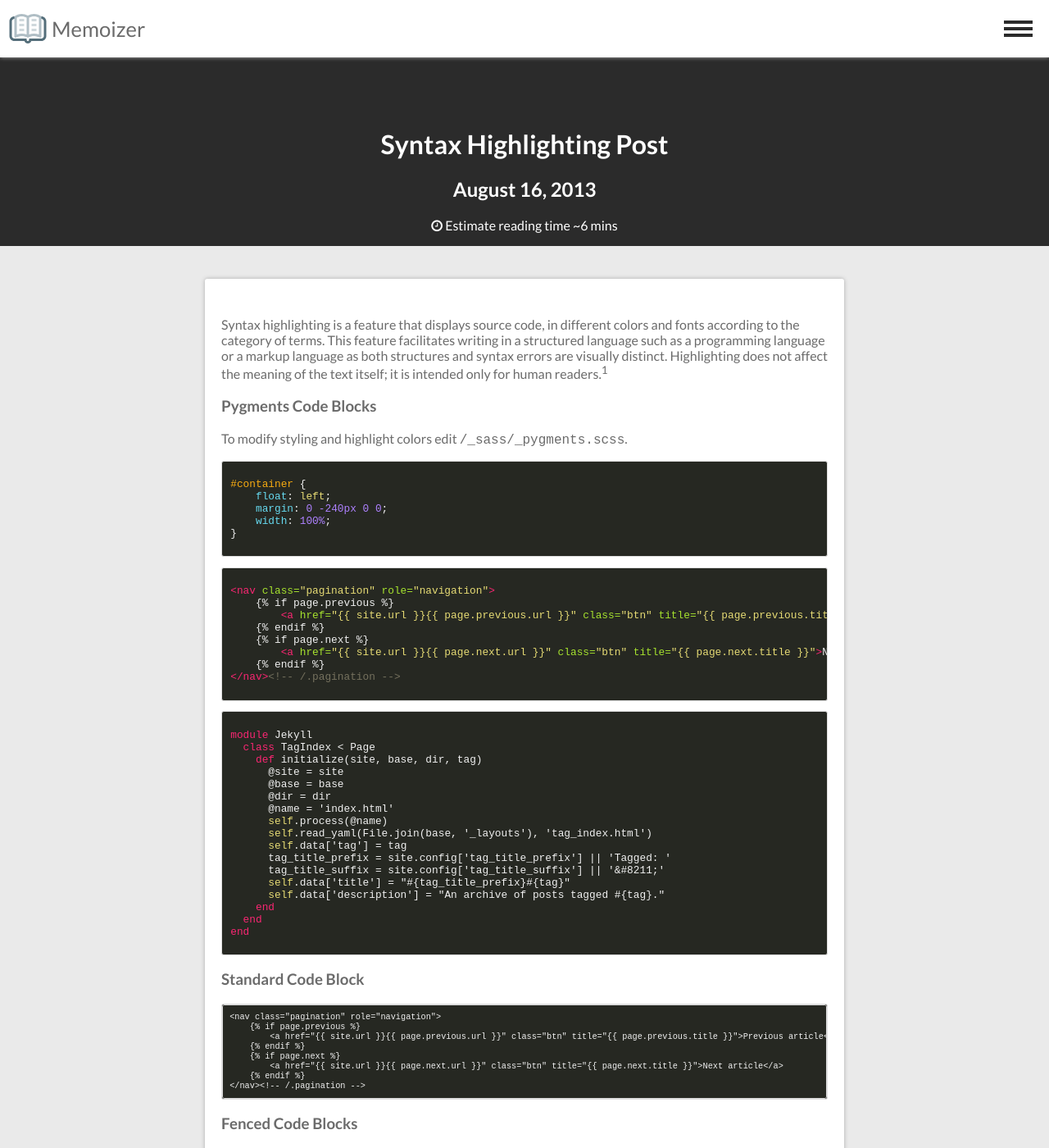
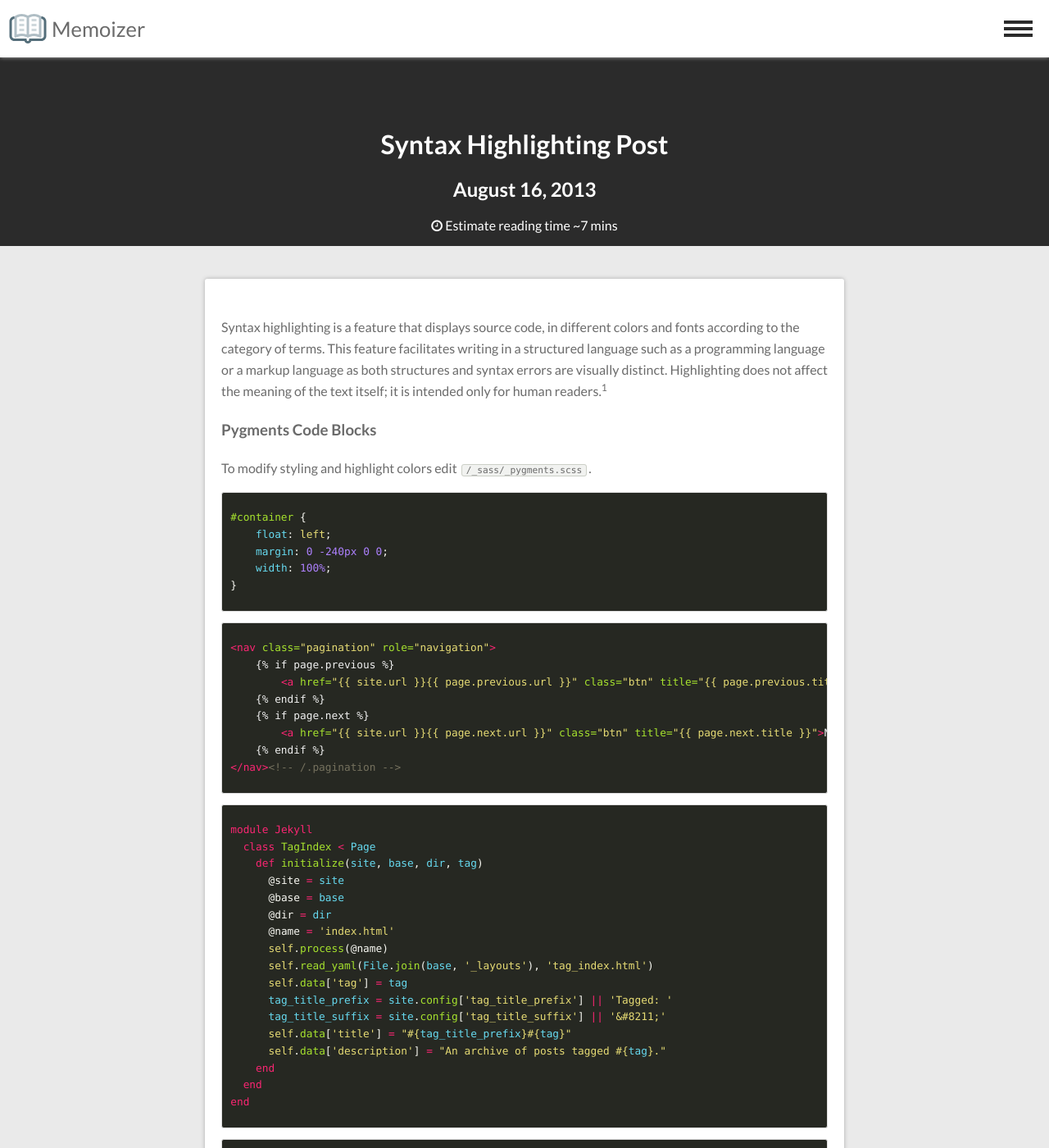
Before and after one commit to yatanokarasu/yatanokarasu.github.io, a Jekyll site: the page built from _posts/2013-08-16-code-highlighting-post.md, in a window 1280 px wide and 1400 px high. Shown: the whole window at 82% size. Built offline with Jekyll 4.4.1, drawn with Linux system fonts in a browser that asks for light colours; some web fonts are replaced; some of the changed text lies outside the part shown.

Commit message:
Fix basic elements.
Signed-off-by: yatanokarasu <sync.outerphase@gmail.com>

```diff
--- a/_layouts/page.html
+++ b/_layouts/page.html
@@ -3,6 +3,8 @@
 ---
 
 <!-- article -->
-<article>
-  {{ content }}
+<article class="contents">
+  <section class="contents-entry">
+    {{ content }}
+  </section>
 </article>
--- a/_layouts/post.html
+++ b/_layouts/post.html
@@ -3,8 +3,10 @@
 ---
 
 <!-- Post -->
-<article>
-  {{ content }}
+<article class="contents">
+  <section class="contents-entry">
+    {{ content }}
+  </section>
 </article>
 
 <!-- Contents footer -->
--- a/_posts/2013-08-16-code-highlighting-post.md
+++ b/_posts/2013-08-16-code-highlighting-post.md
@@ -15,13 +15,13 @@
 
 To modify styling and highlight colors edit `/_sass/_pygments.scss`.
 
-{% highlight css %}
+~~~ css
 #container {
     float: left;
     margin: 0 -240px 0 0;
     width: 100%;
 }
-{% endhighlight %}
+~~~
 
 {% highlight html %}
 {% raw %}
@@ -54,6 +54,51 @@
     end
   end
 end
+{% endhighlight %}
+
+{% highlight java %}
+package org.ravnes.pentomino;
+
+import java.util.List;
+
+
+public class Pentomino extends Thread implements Serialize {
+
+  private static final class Candidate {
+
+    private final String test = "test";
+
+    private static final VERSION = "10.2.0.1";
+
+    private List<String> list;
+
+
+    public Candidate() {
+      this.list = new ArrayList<String>();
+
+      if (list.size() == 0) {
+        list.add("hogehoge");
+      }
+
+      if (list.contains("moke")) {
+        list.add("fuga");
+      }
+    }
+
+
+    public String get(final String key) {
+      return this.key.get(key);
+    }
+
+
+    private static boolean contains(final String key) {
+      return this.list.contains(key);
+    }
+
+  }
+
+}
+
 {% endhighlight %}
 
 
--- a/_scss/_elements.scss
+++ b/_scss/_elements.scss
@@ -1,13 +1,92 @@
 
 
 // -----------------------------------------------------------------------------
-// Figures and Images
+// Figures, Code snippet and Images
 // -----------------------------------------------------------------------------
 
 figure {
     margin:             0 0 1em;
     padding:            10px 0;
+
+    img {
+        margin-bottom:  10px;
+    }
+
+    a {
+        img {
+            @include                        translate(0, 0);
+            -webkit-transition-duration:    0.25s;
+            -moz-transition-duration:       0.25s;
+            -ms-transition-duration:        0.25s;
+            -o-transition-duration:         0.25s;
+            transition-duration:            0.25s;
+
+            &:hover {
+                @include                    translate(0, -5px);
+                @include                    box-shadow(0 0 10px fade($base-color, 20));
+            }
+        }
+    }
+
+    &.half {
+        @media #{$large} {
+            img {
+                width: 48%;
+                float: left;
+                margin-right: 10px;
+            }
+            figcaption {
+                clear: left;
+            }
+        }
+    }
+
+
+    &.third {
+        @media #{$large} {
+            img {
+                width: 31%;
+                float: left;
+                margin-right: 10px;
+            }
+
+            figcaption {
+                clear: left;
+            }
+        }
+    }
 }
+
+figure.center {
+    text-align:         center;
+}
+
+figure.center img {
+    float:              none;
+}
+
+.image-left {
+    float:              none;
+
+    @media #{$medium} {
+        float:          left;
+    }
+}
+
+.image-right {
+    float:              none;
+
+    @media #{$medium} {
+        float:          right;
+    }
+}
+
+
+div.highlighter-rouge {
+    margin:             0 0 1em;
+    padding:            10px 0;
+}
+
 
 
 iframe {
--- a/_scss/_form.scss
+++ b/_scss/_form.scss
@@ -225,7 +225,7 @@
 }
 
 
-article {
+.contents {
     margin-top:                 30px;
     padding:                    30px 20px;
 
@@ -233,6 +233,24 @@
     border-radius:              3px;
 
     background-color:           $contents-body-back-color;
+
+    h1, h2, h3, h4, h5, h6, p, li {
+        word-wrap:              break-word;
+    }
+}
+
+
+.contents-entry {
+    @include                    font(16);
+
+    p  > a,
+    li > a {
+        border-bottom:          1px dotted lighten($link-color, 30);
+
+        &:hover {
+            border-bottom-style:    solid;
+        }
+    }
 }
 
 
--- a/_scss/_highlight.scss
+++ b/_scss/_highlight.scss
@@ -3,7 +3,8 @@
 // Code Highlight
 // -----------------------------------------------------------------------------
 
-.highlight {
+figure.highlight,
+div.highlighter-rouge {
     color:              $code-primary-text-color;
     background-color:   $code-primary-back-color;
 
@@ -19,82 +20,69 @@
 
     .language-css .nf {       color: #F6AA11;}
 
-    .c  {               color: #75715E } /* Comment         */
-    .k  {               color: #F92672 } /* Keyword         */
-    .s  {               color: #E6DB74 } /* Literal.String  */
-    .na {               color: #A6E22E } /* Name.Attribute  */
-    .nb {               color: #E6DB74 } /* Name.Builtin    */
-    .nl {               color: #66D9EF } /* Name.Label      */
-    .nt {               color: #F92672 } /* Name.Tag        */
+    .c  { color: #75715E }  /* Comment                     */
+    .k  { color: #F92672 }  /* Keyword                     */
+    .l  { color: #AE81FF }  /* Literal                     */
+    .m  { color: #AE81FF }  /* Literal.Number              */
+    .n  { color: #66D9EF }  /* Name                        */
+    .o  { color: #F92672 }  /* Operator                    */
+    .p  { color: #F8F8F2 }  /* Punctuation                 */
+    .s  { color: #E6DB74 }  /* Literal.String              */
+    .cm { color: #75715E }  /* Comment.Multiline           */
+    .cp { color: #75715E }  /* Comment.Preproc             */
+    .c1 { color: #75715E }  /* Comment.Single              */
+    .cs { color: #75715E }  /* Comment.Special             */
+    .kc { color: #66D9EF }  /* Keyword.Constant            */
+    .kd { color: #F92672 }  /* Keyword.Declaration         */
+    .kn { color: #F92672 }  /* Keyword.Namespace           */
+    .kp { color: #66D9EF }  /* Keyword.Pseudo              */
+    .kr { color: #66D9EF }  /* Keyword.Reserved            */
+    .kt { color: #66D9EF }  /* Keyword.Type                */
+    .ld { color: #E6DB74 }  /* Literal.Date                */
+    .na { color: #A6E22E }  /* Name.Attribute              */
+    .nb { color: #E6DB74 }  /* Name.Builtin                */
+    .nc { color: #A6E22E }  /* Name.Class                  */
+    .nl { color: #66D9EF }  /* Name.Label                  */
+    .nn { color: #F92672 }  /* Name.Namespace              */
+    .nt { color: #F92672 }  /* Name.Tag                    */
+    .no { color: #66D9EF }  /* Name.Constant               */
+    .nd { color: #A6E22E }  /* Name.Decorator              */
+    .ni { color: #F8F8F2 }  /* Name.Entity                 */
+    .ne { color: #A6E22E }  /* Name.Exception              */
+    .nf { color: #A6E22E }  /* Name.Function               */
+    .nx { color: #A6E22E }  /* Name.Other                  */
+    .py { color: #F8F8F2 }  /* Name.Property               */
+    .nv { color: #F8F8F2 }  /* Name.Variable               */
+    .ow { color: #F92672 }  /* Operator.Word               */
+    .w  { color: #F8F8F2 }  /* Text.Whitespace             */
+    .mf { color: #AE81FF }  /* Literal.Number.Float        */
+    .mh { color: #AE81FF }  /* Literal.Number.Hex          */
+    .mi { color: #AE81FF }  /* Literal.Number.Integer      */
+    .mo { color: #AE81FF }  /* Literal.Number.Oct          */
+    .sb { color: #E6DB74 }  /* Literal.String.Backtick     */
+    .sc { color: #E6DB74 }  /* Literal.String.Char         */
+    .sd { color: #E6DB74 }  /* Literal.String.Doc          */
+    .s2 { color: #E6DB74 }  /* Literal.String.Double       */
+    .se { color: #AE81FF }  /* Literal.String.Escape       */
+    .sh { color: #E6DB74 }  /* Literal.String.Heredoc      */
+    .si { color: #E6DB74 }  /* Literal.String.Interpol     */
+    .sx { color: #E6DB74 }  /* Literal.String.Other        */
+    .sr { color: #E6DB74 }  /* Literal.String.Regex        */
+    .s1 { color: #E6DB74 }  /* Literal.String.Single       */
+    .ss { color: #E6DB74 }  /* Literal.String.Symbol       */
+    .bp { color: #F8F8F2 }  /* Name.Builtin.Pseudo         */
+    .vc { color: #F8F8F2 }  /* Name.Variable.Class         */
+    .vg { color: #F8F8F2 }  /* Name.Variable.Global        */
+    .vi { color: #F8F8F2 }  /* Name.Variable.Instance      */
+    .il { color: #AE81FF }  /* Literal.Number.Integer.Long */
 
-    .m      {           color: #AE81FF } /* Literal.Number  */
+    .ge { font-style:   italic }  /* Generic.Emph */
+    .gs { font-weight:  bold }   /* Generic.Strong */
+
+    .language-css
+        .nf { color: #F6AA11; }
+
+    .language-java
+        .o  { color: #F8F8F2; }
+
 }
-
-
-
-//.highlight {
-//    font-family:    $code-font;
-//    margin-bottom: 1.5em;
-//    @include font(12);
-//    color: #d0d0d0;
-//    border: 1px solid darken($body-color, 5);
-//    background-color: #272822;
-//    @include rounded(3px);
-//    pre {
-//        position: relative;
-//        margin: 0;
-//        padding: 1em;
-//    }
-//    .lineno { padding-right: 24px; color: #8f908a;}
-//    .hll { background-color: #49483e }
-//    .err { color: #960050; background-color: #1e0010 } /* Error */
-//    .l { color: #ae81ff } /* Literal */
-//    .n { color: #f8f8f2 } /* Name */
-//    .o { color: #f92672 } /* Operator */
-//    .p { color: #f8f8f2 } /* Punctuation */
-//    .cm { color: #75715e } /* Comment.Multiline */
-//    .cp { color: #75715e } /* Comment.Preproc */
-//    .c1 { color: #75715e } /* Comment.Single */
-//    .cs { color: #75715e } /* Comment.Special */
-//    .ge { font-style: italic } /* Generic.Emph */
-//    .gs { font-weight: bold } /* Generic.Strong */
-//    .kc { color: #66d9ef } /* Keyword.Constant */
-//    .kd { color: #66d9ef } /* Keyword.Declaration */
-//    .kn { color: #f92672 } /* Keyword.Namespace */
-//    .kp { color: #66d9ef } /* Keyword.Pseudo */
-//    .kr { color: #66d9ef } /* Keyword.Reserved */
-//    .kt { color: #66d9ef } /* Keyword.Type */
-//    .ld { color: #e6db74 } /* Literal.Date */
-//    .nc { color: #a6e22e } /* Name.Class */
-//    .no { color: #66d9ef } /* Name.Constant */
-//    .nd { color: #a6e22e } /* Name.Decorator */
-//    .ni { color: #f8f8f2 } /* Name.Entity */
-//    .ne { color: #a6e22e } /* Name.Exception */
-//    .nf { color: #a6e22e } /* Name.Function */
-//    .nn { color: #f8f8f2 } /* Name.Namespace */
-//    .nx { color: #a6e22e } /* Name.Other */
-//    .py { color: #f8f8f2 } /* Name.Property */
-//    .nv { color: #f8f8f2 } /* Name.Variable */
-//    .ow { color: #f92672 } /* Operator.Word */
-//    .w { color: #f8f8f2 } /* Text.Whitespace */
-//    .mf { color: #ae81ff } /* Literal.Number.Float */
-//    .mh { color: #ae81ff } /* Literal.Number.Hex */
-//    .mi { color: #ae81ff } /* Literal.Number.Integer */
-//    .mo { color: #ae81ff } /* Literal.Number.Oct */
-//    .sb { color: #e6db74 } /* Literal.String.Backtick */
-//    .sc { color: #e6db74 } /* Literal.String.Char */
-//    .sd { color: #e6db74 } /* Literal.String.Doc */
-//    .s2 { color: #e6db74 } /* Literal.String.Double */
-//    .se { color: #ae81ff } /* Literal.String.Escape */
-//    .sh { color: #e6db74 } /* Literal.String.Heredoc */
-//    .si { color: #e6db74 } /* Literal.String.Interpol */
-//    .sx { color: #e6db74 } /* Literal.String.Other */
-//    .sr { color: #e6db74 } /* Literal.String.Regex */
-//    .s1 { color: #e6db74 } /* Literal.String.Single */
-//    .ss { color: #e6db74 } /* Literal.String.Symbol */
-//    .bp { color: #f8f8f2 } /* Name.Builtin.Pseudo */
-//    .vc { color: #f8f8f2 } /* Name.Variable.Class */
-//    .vg { color: #f8f8f2 } /* Name.Variable.Global */
-//    .vi { color: #f8f8f2 } /* Name.Variable.Instance */
-//    .il { color: #ae81ff } /* Literal.Number.Integer.Long */
-//}
--- a/_scss/_mixin.scss
+++ b/_scss/_mixin.scss
@@ -14,12 +14,22 @@
   line-height:  0    + round($doc-line-height / $size*10000) / 10000;
 }
 
+// ---------------------------
+// Just the REMs
+// ---------------------------
+
+@mixin font-rem($size) {
+  font-size:    0px  + $size;
+  font-size:    0rem + $size / $doc-font-size;
+}
+
 
 
 // ---------------------------
 // Corners
 // ---------------------------
 
+// .border-rounded(VALUE);
 @mixin border-rounded($radius:4px) {
     -webkit-border-radius:          $radius;
     -moz-border-radius:             $radius;
@@ -27,3 +37,36 @@
     -o-border-radius:               $radius;
     border-radius:                  $radius;
 }
+
+
+// .box-shadow(HORIZONTAL VERTICAL BLUR COLOR))
+@mixin box-shadow($shadow: 0 1px 3px rgba(0, 0, 0, .25)) {
+  -webkit-box-shadow:               $shadow;
+  -moz-box-shadow:                  $shadow;
+  -ms-box-shadow:                   $shadow;
+  -o-box-shadow:                    $shadow;
+  box-shadow:                       $shadow;
+}
+
+
+// ---------------------------
+// Transformations
+// ---------------------------
+
+// .transition(PROPERTY DURATION DELAY(OPTIONAL) TIMING-FINCTION);
+@mixin transition($transition) {
+  -webkit-transition :              $transition;
+  -moz-transition :                 $transition;
+  -ms-transition :                  $transition;
+  -o-transition :                   $transition;
+  transition :                      $transition;
+}
+
+// .translate(VALUE, VALUE)
+@mixin translate($x: 0, $y: 0) {
+  -webkit-transform:                translate($x, $y);
+  -moz-transform:                   translate($x, $y);
+  -ms-transform:                    translate($x, $y);
+  -o-transform:                     translate($x, $y);
+  transform:                        translate($x, $y);
+}
--- a/_scss/_reset.scss
+++ b/_scss/_reset.scss
@@ -1,22 +1,79 @@
 
-/*
- * Width including border of elements.
- */
+
+// -----------------------------------------------------------------------------
+// Width including border of elements.
+// -----------------------------------------------------------------------------
+
 *,
 *:before,
 *:after {
-    -webkit-box-sizing: border-box;
-    -moz-box-sizing:    border-box;
-    -ms-box-sizing:     border-box;
-    -o-box-sizing:      border-box;
+    -webkit-box-sizing:     border-box;
+    -moz-box-sizing:        border-box;
+    -ms-box-sizing:         border-box;
+    -o-box-sizing:          border-box;
+    box-sizing:             border-box;
 }
 
 
-/*
- * Remove margin and padding of html and body elements.
- */
+
+// -----------------------------------------------------------------------------
+// Remove margin and padding of html and body elements.
+// -----------------------------------------------------------------------------
+
 html,
 body {
     margin:                 0;
     padding:                0;
 }
+
+
+// -----------------------------------------------------------------------------
+// Prevents sub and sup affecting line-height in all browsers
+// -----------------------------------------------------------------------------
+
+sub, sup {
+    position:               relative;
+    font-size:              75%;
+    line-height:            0;
+    vertical-align:         baseline;
+}
+
+sub {
+    bottom:                 -0.25em;
+}
+
+sup {
+    top:                    -0.5em;
+}
+
+
+// -----------------------------------------------------------------------------
+// Quotations
+// -----------------------------------------------------------------------------
+
+blockquote {
+    margin:                 0;
+}
+
+
+// -----------------------------------------------------------------------------
+// Image border in a's element and image quality
+// -----------------------------------------------------------------------------
+
+img {
+    max-width:              100%;
+
+    vertical-align:         middle;
+    border:                 0;
+}
+
+
+// -----------------------------------------------------------------------------
+// Full width tables
+// -----------------------------------------------------------------------------
+
+table {
+    @include                font(16);
+
+    width:                  100%;
+}
--- a/_scss/_typography.scss
+++ b/_scss/_typography.scss
@@ -14,8 +14,27 @@
 body {
     font-size:          0px + $doc-font-size;
     font-family:        $base-font;
+
     color:              $base-text-color;
 }
+
+
+// -----------------------------------------------------------------------------
+// Headings
+// -----------------------------------------------------------------------------
+
+h1, h2, h3, h4, h5, h6 {
+    font-family:        $base-font;
+}
+
+h1 {
+    @include            font-rem(28);
+
+    @media #{$medium} {
+        @include        font-rem(32);
+    }
+}
+
 
 
 // -----------------------------------------------------------------------------
@@ -30,6 +49,75 @@
     &:active {
         outline:        0;
     };
+}
+
+
+// -----------------------------------------------------------------------------
+// Figures
+// -----------------------------------------------------------------------------
+
+figcaption {
+    padding-top:        10px;
+
+    font-size:          .9em;
+    line-height:        1.2;
+
+    color:              lighten($base-text-color, 20);
+}
+
+
+// -----------------------------------------------------------------------------
+// Note text
+// -----------------------------------------------------------------------------
+
+.notice {
+    margin:             1em 0;
+    padding:            .5em 1em;
+
+    @include            font(13);
+    background-color:   $body-color;
+
+    border:             1px solid darken($body-color, 20);
+    @include            border-rounded(3px);
+}
+
+
+// -----------------------------------------------------------------------------
+// Blockquotes
+// -----------------------------------------------------------------------------
+
+blockquote {
+    font-family:        $base-font;
+    font-style:         italic;
+
+    border-left:        8px solid $border-color;
+
+    margin:             1em 20px;
+    padding-left:       20px;
+
+    //@media #{$medium} {
+    //    margin-left:    -28px;
+    //}
+}
+
+
+// -----------------------------------------------------------------------------
+// List items
+// -----------------------------------------------------------------------------
+
+.contents-entry li {
+    margin-bottom:      7px;
+}
+
+
+// -----------------------------------------------------------------------------
+// Footnotes
+// -----------------------------------------------------------------------------
+
+.footnotes {
+    ol, li, p {
+        font-size:      .875rem;
+    }
 }
 
 
@@ -50,13 +138,29 @@
     overflow-x:         auto;
 
     &::-webkit-scrollbar {
-        height:             12px;
-        background-color:   #34362E;
-        border-radius:      0 0 4px 4px;
+        height:             10px;
+        background-color:   $scrollbar-color;
+        border-radius:      5px;
     }
     &::-webkit-scrollbar-thumb:horizontal {
-        background-color:   #6A6D5D;
-        border-radius:      4px;
+        background-color:   $scrollbar-back-color;
+        border-radius:      5px;
+    }
+}
+
+
+p,
+li {
+    code {
+        font-size:          .7em;
+
+        background-color:   lighten($code-primary-back-color, 80);
+
+        margin:             0 2px;
+        padding:            0 5px;
+
+        border:             1px solid lighten($code-primary-back-color, 65);
+        @include            border-rounded(3px);
     }
 }
 
--- a/_scss/_variables.scss
+++ b/_scss/_variables.scss
@@ -1,7 +1,7 @@
 // Definition of all variable used in other SCSS
 
 $base-font:         Lato, 'Segoe UI', Calibri, Arial, sans-serif;
-$code-font:         Hack, monospace, Consolas;
+$code-font:         Hack, Consolas, monospace;
 
 $doc-font-size:     16;
 $doc-line-height:   26;
@@ -11,6 +11,9 @@
 // ---------------------------
 // Colors
 // ---------------------------
+
+$base-color:                    rgba(#222, 0.8);
+
 
 // Background colors
 
@@ -56,11 +59,17 @@
 $button-disable-border-color:   #ACACAC;
 $button-disable-text-color:     #ACACAC;
 
+$scrollbar-color:               #34362E;
+$scrollbar-back-color:          #6A6D5D;
+
 
 // Code colors
 $code-primary-back-color:       #262822;
 $code-primary-text-color:       #F0F0F0;
 
+
+// Border colors
+$border-color:                  lighten(#222222, 60);
 
 
 
@@ -70,7 +79,17 @@
 
 // page-header
 
-$page-header-height:        70px;
-$toggle-menu-width:         180px;
+$page-header-height:            70px;
+$toggle-menu-width:             180px;
 
-$link-font-size:            1.17em;
+$link-font-size:                1.17em;
+
+
+
+// -----------------------------------------------------------------------------
+// Screen Size
+// -----------------------------------------------------------------------------
+
+$small:                         "only screen and (min-width: 30em)";
+$medium:                        "only screen and (min-width: 48em)";
+$large:                         "only screen and (min-width: 62.5em)";
--- a/index.html
+++ b/index.html
@@ -6,7 +6,7 @@
 
 <!-- Post teasers -->
 {% for post in paginator.posts %}
-<article>
+<article class="contents">
   <header>
     {% assign readtime = post.content | number_of_words | divided_by:site.words_per_minute %}
     <p>
@@ -15,7 +15,7 @@
     </p>
   </header>
   <h1><a href="{{ post.url | prepend: site.baseurl }}">{{ post.title }}</a></h1>
-  <section>
+  <section class="contents-entry">
     {% if post.content contains"<!-- more -->" %}
       {{ post.content | split:"<!-- more -->" | first }}
     {% else %}
```
